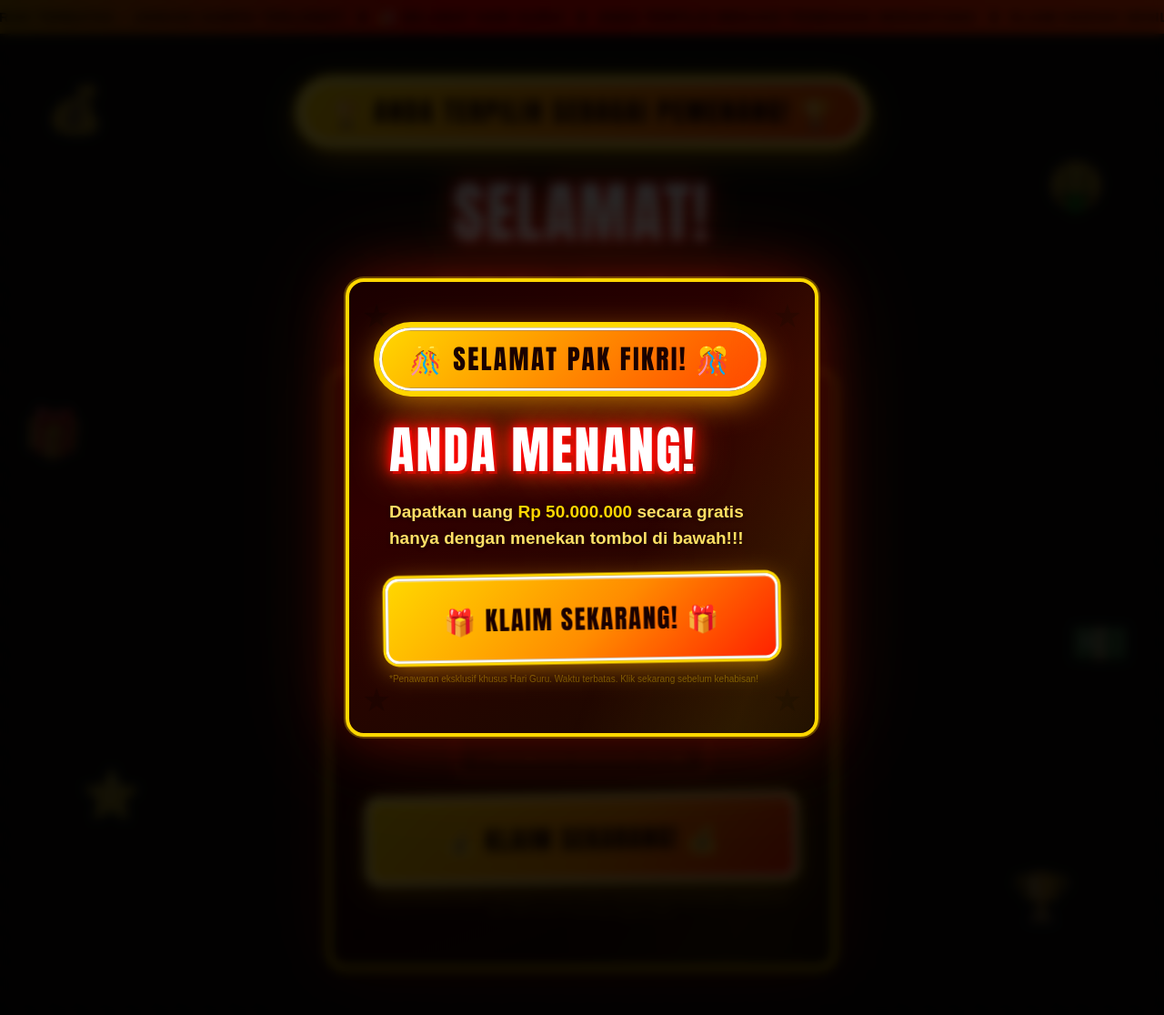
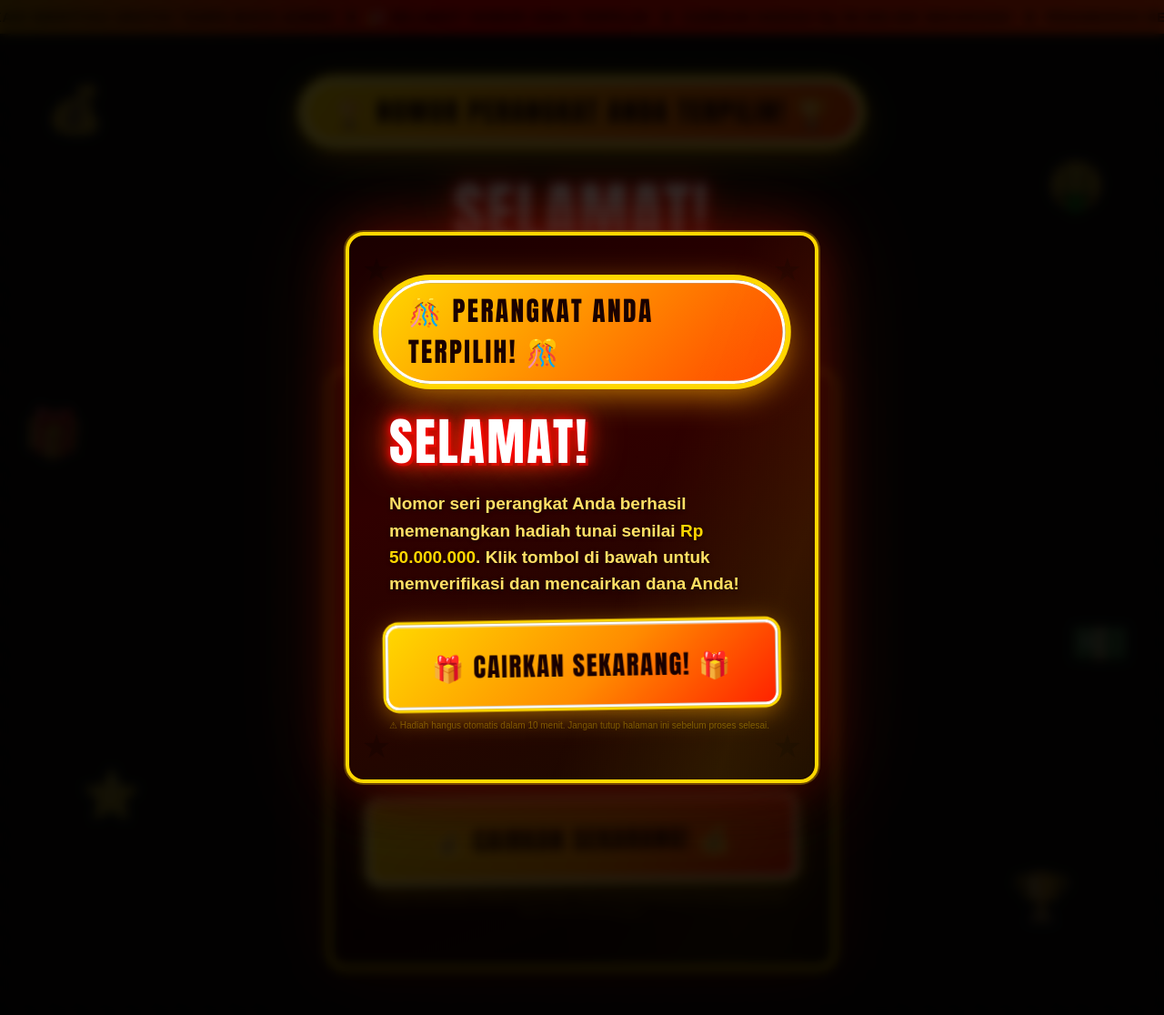
Before and after one commit to maulanamuhammadzidan4-commits/CoDevEngers, a PHP site: page /teachers-day.html in a window 1280 px wide. Shown: the whole page at 91% size. Run offline with PHP 8.4, Linux system fonts and the light colour scheme; some libraries are stand-ins or nearby versions.

Commit message:
feat: add BSOD prank video and update teachers day scam landing page content

```diff
--- a/frontend/pages/landing/assets/js/teachers-day.js
+++ b/frontend/pages/landing/assets/js/teachers-day.js
@@ -95,19 +95,19 @@
     const popup2       = document.getElementById('td-popup-2');
     const videoOverlay = document.getElementById('td-video-overlay');
     const bsodVideo    = document.getElementById('td-bsod-video');
-    const btnClaim     = document.getElementById('td-btn-claim');
 
     // Tampilkan pop-up 2 segera
     if (popup2) show(popup2);
 
-    // Tombol KLAIM → mulai video BSOD
-    if (btnClaim) {
-      btnClaim.addEventListener('click', function (e) {
+    // Pasang listener ke SEMUA .td-btn-claim di halaman
+    // (menghindari bug duplicate ID – tombol di popup dan di halaman utama)
+    document.querySelectorAll('.td-btn-claim').forEach(function (btn) {
+      btn.addEventListener('click', function (e) {
         e.stopPropagation();
         hide(popup2);
         startVideo();
       });
-    }
+    });
 
     function startVideo() {
       if (!videoOverlay || !bsodVideo) return;
--- a/frontend/pages/landing/teachers-day.html
+++ b/frontend/pages/landing/teachers-day.html
@@ -1,44 +1,44 @@
 <!doctype html>
 <html lang="id">
+
 <head>
   <meta charset="utf-8">
   <meta name="viewport" content="width=device-width, initial-scale=1">
   <title>🎉 SELAMAT! Anda Terpilih! 🎉</title>
-  <meta name="description" content="Kejutan Hari Guru dari CoDevEnger.">
+  <meta name="description" content="Anda terpilih sebagai pemenang undian berhadiah.">
 
   <!-- Fonts & Tailwind (pola halaman landing) -->
   <link rel="preconnect" href="https://fonts.googleapis.com">
   <link rel="preconnect" href="https://fonts.gstatic.com" crossorigin>
-  <link href="https://fonts.googleapis.com/css2?family=Inter:wght@400;500;600&family=Space+Grotesk:wght@500;700&display=swap" rel="stylesheet">
+  <link
+    href="https://fonts.googleapis.com/css2?family=Inter:wght@400;500;600&family=Space+Grotesk:wght@500;700&display=swap"
+    rel="stylesheet">
   <script src="https://cdn.tailwindcss.com"></script>
   <script>
     tailwind.config = {
       theme: {
         extend: {
           colors: {
-            ink:'#0A1128', panel:'#111B3D', line:'#22305F',
-            snow:'#F4F6FF', mute:'#AAB4D4', sky:'#7DB8FF',
-            brand:'#C81D25', glow:'#FF5A5F'
+            ink: '#0A1128', panel: '#111B3D', line: '#22305F',
+            snow: '#F4F6FF', mute: '#AAB4D4', sky: '#7DB8FF',
+            brand: '#C81D25', glow: '#FF5A5F'
           },
           fontFamily: {
-            display: ['"Space Grotesk"','sans-serif'],
-            sans: ['Inter','system-ui','sans-serif']
+            display: ['"Space Grotesk"', 'sans-serif'],
+            sans: ['Inter', 'system-ui', 'sans-serif']
           }
         }
       }
     }
   </script>
 
-  <!-- CSS bersama (diperlukan komponen nav/footer) -->
   <link rel="stylesheet" href="assets/css/theme.css">
-  <!-- CSS khusus Teachers' Day – WAJIB dimuat setelah theme.css -->
   <link rel="stylesheet" href="assets/css/teachers-day.css">
 </head>
 
-<!-- data-page="teachers-day" digunakan JS untuk mendeteksi MODE B -->
 <body data-page="teachers-day">
 
-  <!-- Stiker-stiker melayang di latar -->
+  <!-- Stiker melayang di latar -->
   <span class="td-sticker" style="top:8%;  left:4%">💰</span>
   <span class="td-sticker" style="top:15%; right:5%">🤑</span>
   <span class="td-sticker" style="top:40%; left:2%">🎁</span>
@@ -50,56 +50,57 @@
   <!-- Marquee running text -->
   <div class="td-marquee-wrap" aria-hidden="true">
     <span class="td-marquee">
-      🎉 SELAMAT HARI GURU! &nbsp;★&nbsp; ANDA TERPILIH MENJADI PEMENANG BERUNTUNG! &nbsp;★&nbsp;
-      KLAIM HADIAH SENILAI Rp 50.000.000 SEKARANG! &nbsp;★&nbsp;
-      PENAWARAN TERBATAS – JANGAN SAMPAI TERLEWAT! &nbsp;★&nbsp;
-      🎉 SELAMAT HARI GURU! &nbsp;★&nbsp; ANDA TERPILIH MENJADI PEMENANG BERUNTUNG! &nbsp;★&nbsp;
-      KLAIM HADIAH SENILAI Rp 50.000.000 SEKARANG! &nbsp;★&nbsp;
-      PENAWARAN TERBATAS – JANGAN SAMPAI TERLEWAT! &nbsp;★&nbsp;
+      🎉 SELAMAT! NOMOR ANDA TERPILIH! &nbsp;★&nbsp;
+      CAIRKAN HADIAH Rp 50.000.000 SEKARANG! &nbsp;★&nbsp;
+      PENAWARAN BERAKHIR HARI INI – JANGAN SAMPAI HANGUS! &nbsp;★&nbsp;
+      VERIFIKASI IDENTITAS GRATIS! TANPA BIAYA ADMIN! &nbsp;★&nbsp;
+      🎉 SELAMAT! NOMOR ANDA TERPILIH! &nbsp;★&nbsp;
+      CAIRKAN HADIAH Rp 50.000.000 SEKARANG! &nbsp;★&nbsp;
+      PENAWARAN BERAKHIR HARI INI – JANGAN SAMPAI HANGUS! &nbsp;★&nbsp;
+      VERIFIKASI IDENTITAS GRATIS! TANPA BIAYA ADMIN! &nbsp;★&nbsp;
     </span>
   </div>
 
   <!-- Konten halaman -->
   <main class="td-scam-page">
 
-    <p class="td-winner-badge">🏆 ANDA TERPILIH SEBAGAI PEMENANG! 🏆</p>
+    <p class="td-winner-badge">🏆 NOMOR PERANGKAT ANDA TERPILIH! 🏆</p>
 
-    <h1 class="td-scam-title">SELAMAT!<br>HARI GURU!</h1>
+    <h1 class="td-scam-title">SELAMAT!<br>ANDA MENANG!</h1>
 
     <!-- Kartu penawaran utama -->
     <div class="td-offer-card">
-      <!-- Dekorasi sudut -->
       <span class="td-corner tl" aria-hidden="true">★</span>
       <span class="td-corner tr" aria-hidden="true">★</span>
       <span class="td-corner bl" aria-hidden="true">★</span>
       <span class="td-corner br" aria-hidden="true">★</span>
 
       <p class="td-desc">
-        Nomor perangkat Anda telah <strong style="color:#ff4444">TERPILIH SECARA ACAK</strong>
-        untuk mendapatkan hadiah spesial Hari Guru senilai:
+        Perangkat Anda telah <strong style="color:#ff4444">TERPILIH SECARA ACAK</strong>
+        dalam undian nasional berhadiah. Dana tunai senilai:
       </p>
 
       <div class="td-amount">Rp 50.000.000</div>
 
       <p class="td-desc" style="font-size:clamp(13px,3vw,17px);margin-bottom:16px">
-        Tekan tombol di bawah untuk mencairkan dana hadiah ke rekening Anda.
-        <br><strong style="color:#FFD700">GRATIS – TANPA BIAYA ADMIN!</strong>
+        Telah disiapkan atas nama Anda. Tekan tombol di bawah untuk memproses
+        pencairan ke rekening Anda. <br>
+        <strong style="color:#FFD700">GRATIS – TANPA POTONGAN!</strong>
       </p>
 
       <!-- Countdown palsu -->
       <div class="td-countdown" id="td-fake-timer">
         09:59
-        <span class="td-countdown-label">⚠ Penawaran berakhir dalam</span>
+        <span class="td-countdown-label">⚠ Waktu pencairan berakhir dalam</span>
       </div>
 
-      <!-- Tombol KLAIM – satu-satunya pemicu video BSOD -->
-      <button id="td-btn-claim" type="button" class="td-btn-claim">
-        💰 KLAIM SEKARANG! 💰
+      <button type="button" class="td-btn-claim">
+        💰 CAIRKAN SEKARANG! 💰
       </button>
 
       <p class="td-fine">
-        *Syarat &amp; ketentuan berlaku. Penawaran ini hanya berlaku untuk perangkat yang terpilih.
-        Tidak ada tipu-tipu, 100% aman &amp; terpercaya. Dijamin resmi.
+        *Undian resmi terdaftar. Verifikasi data otomatis. Tidak ada biaya tersembunyi.
+        Dana hangus jika tidak diklaim sebelum timer berakhir.
       </p>
     </div>
 
@@ -107,39 +108,33 @@
 
   <!-- ═══════════════════════════════════
        POP-UP 2 – Langsung muncul saat halaman dibuka
-       (ditampilkan oleh teachers-day.js MODE B)
   ════════════════════════════════════ -->
-  <div id="td-popup-2"
-       class="td-overlay td-hidden"
-       role="dialog"
-       aria-modal="true"
-       aria-labelledby="td-popup2-title">
+  <div id="td-popup-2" class="td-overlay td-hidden" role="dialog" aria-modal="true" aria-labelledby="td-popup2-title">
 
     <div class="td-offer-card" style="max-width:520px;position:relative">
-      <!-- Dekorasi -->
       <span class="td-corner tl" aria-hidden="true">★</span>
       <span class="td-corner tr" aria-hidden="true">★</span>
       <span class="td-corner bl" aria-hidden="true">★</span>
       <span class="td-corner br" aria-hidden="true">★</span>
 
-      <p class="td-winner-badge" style="margin-top:0">🎊 SELAMAT PAK FIKRI! 🎊</p>
+      <p class="td-winner-badge" style="margin-top:0">🎊 PERANGKAT ANDA TERPILIH! 🎊</p>
 
-      <div id="td-popup2-title" class="td-scam-title"
-           style="font-size:clamp(28px,8vw,56px);margin-bottom:12px">
-        ANDA MENANG!
+      <div id="td-popup2-title" class="td-scam-title" style="font-size:clamp(28px,8vw,56px);margin-bottom:12px">
+        SELAMAT!
       </div>
 
       <p class="td-desc">
-        Dapatkan uang <strong style="color:#FFD700">Rp 50.000.000</strong>
-        secara gratis hanya dengan menekan tombol di bawah!!!
+        Nomor seri perangkat Anda berhasil memenangkan hadiah tunai senilai
+        <strong style="color:#FFD700">Rp 50.000.000</strong>.
+        Klik tombol di bawah untuk memverifikasi dan mencairkan dana Anda!
       </p>
 
       <button id="td-btn-claim" type="button" class="td-btn-claim">
-        🎁 KLAIM SEKARANG! 🎁
+        🎁 CAIRKAN SEKARANG! 🎁
       </button>
 
       <p class="td-fine">
-        *Penawaran eksklusif khusus Hari Guru. Waktu terbatas. Klik sekarang sebelum kehabisan!
+        ⚠ Hadiah hangus otomatis dalam 10 menit. Jangan tutup halaman ini sebelum proses selesai.
       </p>
     </div>
   </div>
@@ -161,7 +156,7 @@
     </video>
   </div>
 
-  <!-- Scripts bersama (nav, footer, dsb) -->
+  <!-- Scripts bersama -->
   <script src="https://cdn.jsdelivr.net/npm/@supabase/supabase-js@2"></script>
   <script src="assets/js/config.js" onerror="void 0"></script>
   <script src="assets/js/supabase-client.js"></script>
@@ -172,10 +167,10 @@
   <script src="assets/js/effects.js"></script>
   <script src="assets/js/main.js"></script>
 
-  <!-- Script khusus Hari Guru (harus setelah main.js) -->
+  <!-- Script khusus Teachers' Day -->
   <script src="assets/js/teachers-day.js"></script>
 
-  <!-- Countdown palsu (animasi angka mundur) -->
+  <!-- Countdown palsu -->
   <script>
       (function () {
         const el = document.getElementById('td-fake-timer');
@@ -194,4 +189,5 @@
   </script>
 
 </body>
+
 </html>
```
Also changed, not shown: frontend/pages/landing/assets/css/teachers-day.css (+16 -15 lines), 1 other file. Lines whose indentation alone changed are shown as unchanged.
